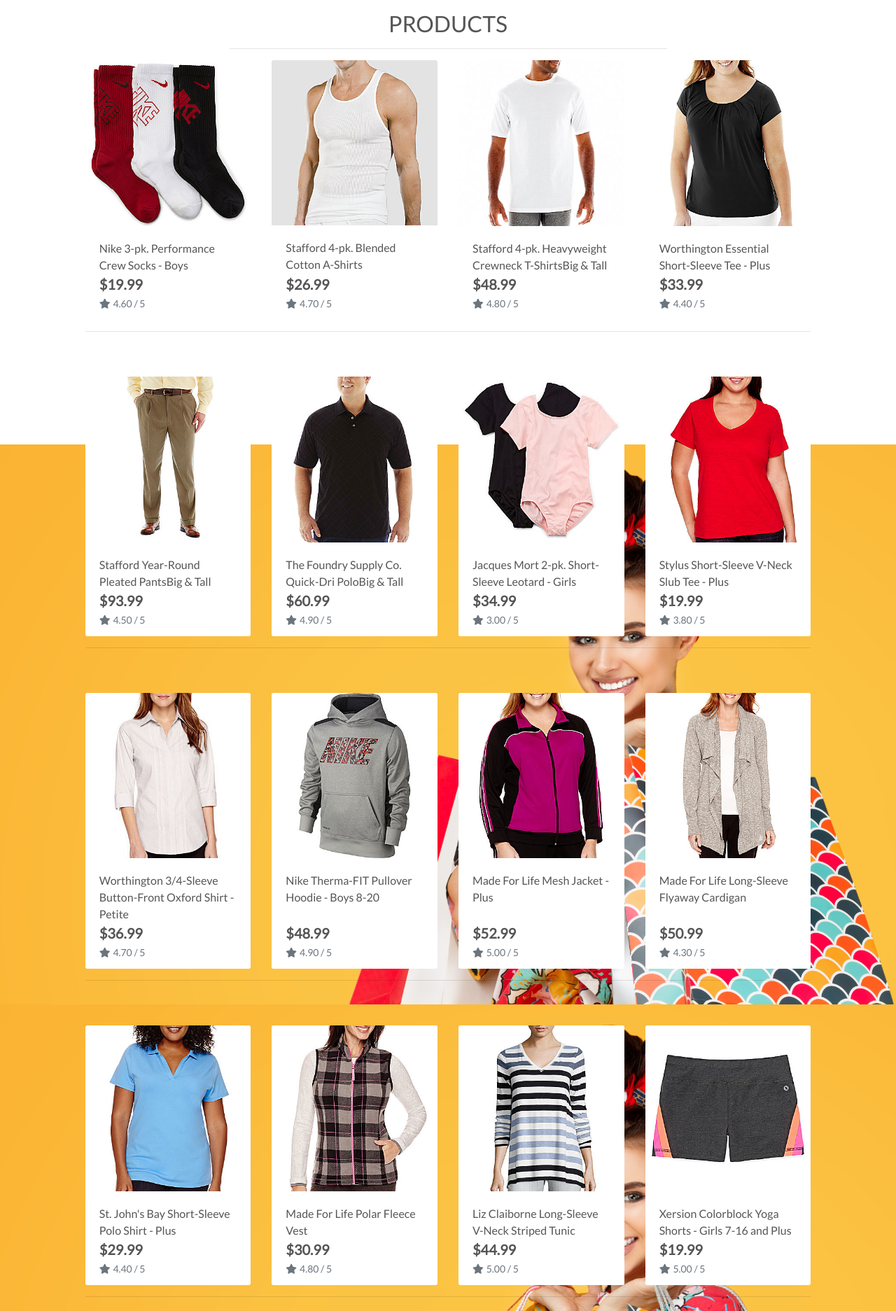
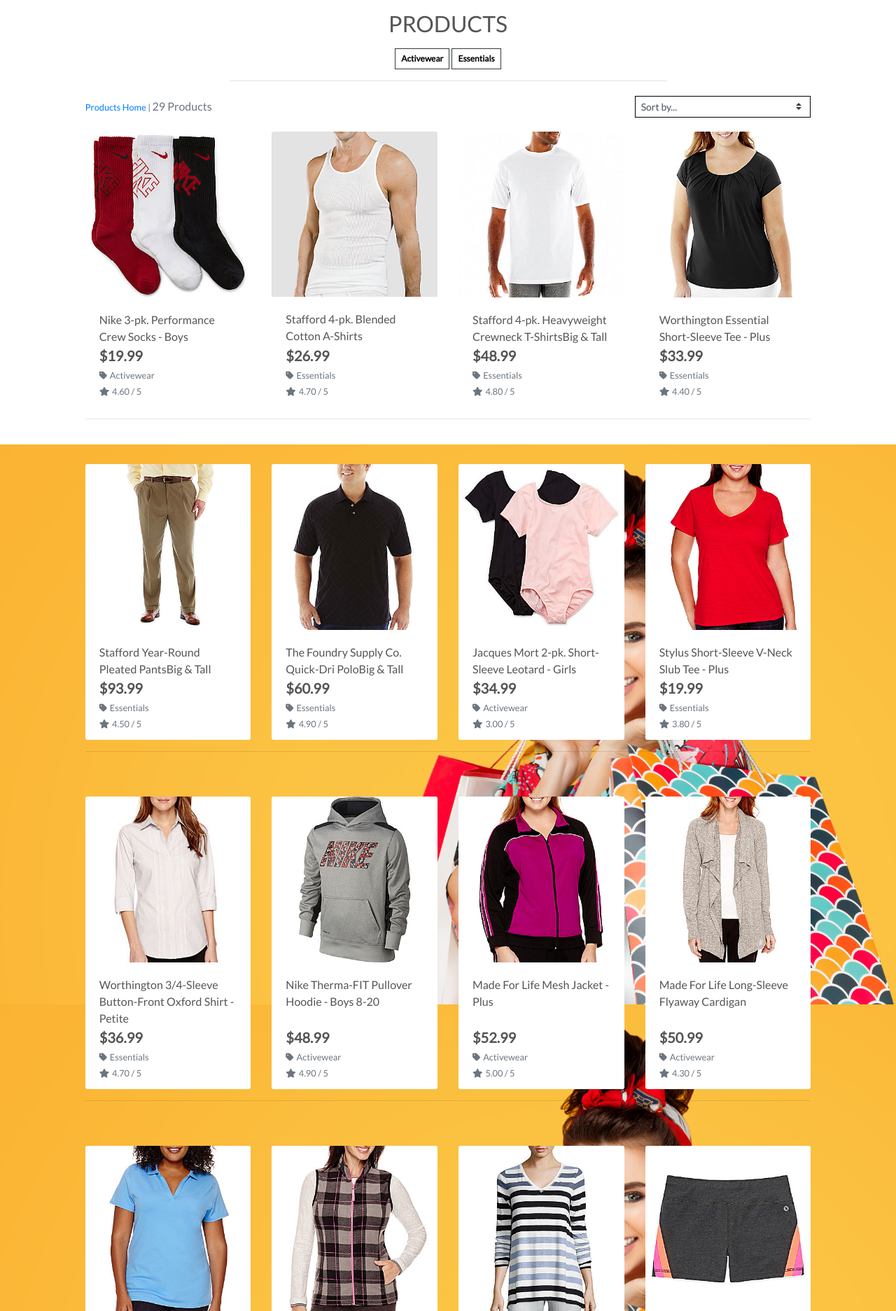
Before and after one commit to PPindel/boutique_ado_v1, a Django app: a page that uses templates/base.html in a window 1280 px wide. Shown: the part 165-2038 px from the top of the page at 70% size. Run offline with Django 3.2, Linux system fonts and the light colour scheme; data comes from the database, SQL or seed files in the repository; parts of the project's set-up code (start-up, migrations or seed data) failed here and were passed over; some libraries are stand-ins or nearby versions.

Commit message:
Add sorting and product counts to product page

```diff
--- a/boutique_ado/settings.py
+++ b/boutique_ado/settings.py
@@ -29,7 +29,7 @@
 # SECURITY WARNING: don't run with debug turned on in production!
 DEBUG = True
 
-ALLOWED_HOSTS = ['8000-ppindel-boutique-ado-v1-gy3g7t1p87.us2.codeanyapp.com']
+ALLOWED_HOSTS = ['8000-ppindel-boutiqueadov1-jl1xu9tus1q.ws-eu100.gitpod.io']
 
 
 # Application definition
--- a/products/models.py
+++ b/products/models.py
@@ -17,14 +17,12 @@
 
 
 class Product(models.Model):
-    category = models.ForeignKey(
-        'Category', null=True, blank=True, on_delete=models.SET_NULL)
+    category = models.ForeignKey('Category', null=True, blank=True, on_delete=models.SET_NULL)
     sku = models.CharField(max_length=254, null=True, blank=True)
     name = models.CharField(max_length=254)
     description = models.TextField()
     price = models.DecimalField(max_digits=6, decimal_places=2)
-    rating = models.DecimalField(
-        max_digits=6, decimal_places=2, null=True, blank=True)
+    rating = models.DecimalField(max_digits=6, decimal_places=2, null=True, blank=True)
     image_url = models.URLField(max_length=1024, null=True, blank=True)
     image = models.ImageField(null=True, blank=True)
 
--- a/products/templates/products/products.html
+++ b/products/templates/products/products.html
@@ -15,12 +15,41 @@
         <div class="row">
             <div class="col text-center mt-3">
                 <h2 class="logo-font">Products</h2>
+                {% for c in current_categories %}
+                    <a class="category-badge text-decoration-none" href="{% url 'products' %}?category={{ c.name }}">
+                        <span class="p-2 mt-2 badge badge-white text-black rounded-0 border border-dark">{{ c.friendly_name }}</span>
+                    </a>
+                {% endfor %}
                 <hr class="w-50 mb-1">
             </div>
         </div>
         <div class="row">
             <div class="product-container col-10 offset-1">
-            <div class="row mt-1 mb-2"></div>
+                <div class="row mt-1 mb-2">
+                    <div class="col-12 col-md-6 my-auto order-md-last d-flex justify-content-center justify-content-md-end">
+                        <div class="sort-select-wrapper w-50">
+                            <select id="sort-selector" class="custom-select custom-select-sm rounded-0 border border-{% if current_sorting != 'None_None' %}info{% else %}black{% endif %}">
+                                <option value="reset" {% if current_sorting == 'None_None' %}selected{% endif %}>Sort by...</option>
+                                <option value="price_asc" {% if current_sorting == 'price_asc' %}selected{% endif %}>Price (low to high)</option>
+                                <option value="price_desc" {% if current_sorting == 'price_desc' %}selected{% endif %}>Price (high to low)</option>
+                                <option value="rating_asc" {% if current_sorting == 'rating_asc' %}selected{% endif %}>Rating (low to high)</option>
+                                <option value="rating_desc" {% if current_sorting == 'rating_desc' %}selected{% endif %}>Rating (high to low)</option>
+                                <option value="name_asc" {% if current_sorting == 'name_asc' %}selected{% endif %}>Name (A-Z)</option>
+                                <option value="name_desc" {% if current_sorting == 'name_desc' %}selected{% endif %}>Name (Z-A)</option>
+                                <option value="category_asc" {% if current_sorting == 'category_asc' %}selected{% endif %}>Category (A-Z)</option>
+                                <option value="category_desc" {% if current_sorting == 'category_desc' %}selected{% endif %}>Category (Z-A)</option>
+                            </select>
+                        </div>
+                    </div>
+                    <div class="col-12 col-md-6 order-md-first">
+                        <p class="text-muted mt-3 text-center text-md-left">
+                            {% if search_term or current_categories or current_sorting != 'None_None' %}
+                                <span class="small"><a href="{% url 'products' %}">Products Home</a> | </span>
+                            {% endif %}
+                            {{ products|length }} Products{% if search_term %} found for <strong>"{{ search_term }}"</strong>{% endif %}
+                        </p>
+                    </div>
+                </div>
                 <div class="row">
                     {% for product in products %}
                         <div class="col-sm-6 col-md-6 col-lg-4 col-xl-3">
@@ -31,8 +60,7 @@
                                 </a>
                                 {% else %}
                                 <a href="{% url 'product_detail' product.id %}">
-                            <img class="card-img-top img-fluid" src="{{ MEDIA_URL }}noimage.png"
-                                alt="{{ product.name }}">
+                                    <img class="card-img-top img-fluid" src="{{ MEDIA_URL }}noimage.png" alt="{{ product.name }}">
                                 </a>
                                 {% endif %}
                                 <div class="card-body pb-0">
@@ -42,9 +70,15 @@
                                     <div class="row">
                                         <div class="col">
                                             <p class="lead mb-0 text-left font-weight-bold">${{ product.price }}</p>
+                                            {% if product.category %}
+                                            <p class="small mt-1 mb-0">
+                                                <a class="text-muted" href="{% url 'products' %}?category={{ product.category.name }}">
+                                                    <i class="fas fa-tag mr-1"></i>{{ product.category.friendly_name }}
+                                                </a>
+                                            </p>
+                                            {% endif %}
                                             {% if product.rating %}
-                                    <small class="text-muted"><i class="fas fa-star mr-1"></i>{{ product.rating }} /
-                                        5</small>
+                                                <small class="text-muted"><i class="fas fa-star mr-1"></i>{{ product.rating }} / 5</small>
                                             {% else %}
                                                 <small class="text-muted">No Rating</small>
                                             {% endif %}
--- a/products/views.py
+++ b/products/views.py
@@ -4,7 +4,6 @@
 from .models import Product, Category
 
 # Create your views here.
-
 
 def all_products(request):
     """ A view to show all products, including sorting and search queries """
@@ -22,7 +21,8 @@
             if sortkey == 'name':
                 sortkey = 'lower_name'
                 products = products.annotate(lower_name=Lower('name'))
-
+            if sortkey == 'category':
+                sortkey = 'category__name'
             if 'direction' in request.GET:
                 direction = request.GET['direction']
                 if direction == 'desc':
@@ -37,12 +37,10 @@
         if 'q' in request.GET:
             query = request.GET['q']
             if not query:
-                messages.error(
-                    request, "You didn't enter any search criteria!")
+                messages.error(request, "You didn't enter any search criteria!")
                 return redirect(reverse('products'))
 
-            queries = Q(name__icontains=query) | Q(
-                description__icontains=query)
+            queries = Q(name__icontains=query) | Q(description__icontains=query)
             products = products.filter(queries)
 
     current_sorting = f'{sort}_{direction}'
--- a/static/css/base.css
+++ b/static/css/base.css
@@ -70,6 +70,11 @@
 	z-index: -1;
 }
 
+a.category-badge > span.badge:hover {
+    background: #212529 !important;
+    color: #fff !important;
+}
+
 /* -------------------------------- Media Queries */
 
 /* Slightly larger container on xl screens */
--- a/templates/base.html
+++ b/templates/base.html
@@ -2,7 +2,6 @@
 
 <!doctype html>
 <html lang="en">
-
   <head>
 
     {% block meta %}
@@ -15,11 +14,8 @@
     {% endblock %}
 
     {% block corecss %}
-    <link rel="stylesheet" href="https://cdn.jsdelivr.net/npm/bootstrap@4.6.2/dist/css/bootstrap.min.css"
-        integrity="sha384-xOolHFLEh07PJGoPkLv1IbcEPTNtaed2xpHsD9ESMhqIYd0nLMwNLD69Npy4HI+N" crossorigin="anonymous">
-    <link rel="preconnect" href="https://fonts.googleapis.com">
-    <link rel="preconnect" href="https://fonts.gstatic.com" crossorigin>
-    <link href="https://fonts.googleapis.com/css2?family=Lato&display=swap" rel="stylesheet">
+        <link rel="stylesheet" href="https://stackpath.bootstrapcdn.com/bootstrap/4.4.1/css/bootstrap.min.css" integrity="sha384-Vkoo8x4CGsO3+Hhxv8T/Q5PaXtkKtu6ug5TOeNV6gBiFeWPGFN9MuhOf23Q9Ifjh" crossorigin="anonymous">
+        <link rel="stylesheet" href="https://fonts.googleapis.com/css?family=Lato&display=swap">
         <link rel="stylesheet" href="{% static 'css/base.css' %}">
     {% endblock %}
 
@@ -27,12 +23,10 @@
     {% endblock %}
 
     {% block corejs %}
-    <script src="https://kit.fontawesome.com/0399782477.js" crossorigin="anonymous"></script>
-    <script src="https://cdn.jsdelivr.net/npm/jquery@3.5.1/dist/jquery.min.js"
-        integrity="sha256-9/aliU8dGd2tb6OSsuzixeV4y/faTqgFtohetphbbj0=" crossorigin="anonymous"></script>
-    <script src="https://cdn.jsdelivr.net/npm/bootstrap@4.6.2/dist/js/bootstrap.bundle.min.js"
-        integrity="sha384-Fy6S3B9q64WdZWQUiU+q4/2Lc9npb8tCaSX9FK7E8HnRr0Jz8D6OP9dO5Vg3Q9ct"
-        crossorigin="anonymous"></script>
+        <script src="https://kit.fontawesome.com/e9c73d7092.js" crossorigin="anonymous"></script>
+        <script src="https://code.jquery.com/jquery-3.4.1.slim.min.js" integrity="sha384-J6qa4849blE2+poT4WnyKhv5vZF5SrPo0iEjwBvKU7imGFAV0wwj1yYfoRSJoZ+n" crossorigin="anonymous"></script>
+        <script src="https://cdn.jsdelivr.net/npm/popper.js@1.16.0/dist/umd/popper.min.js" integrity="sha384-Q6E9RHvbIyZFJoft+2mJbHaEWldlvI9IOYy5n3zV9zzTtmI3UksdQRVvoxMfooAo" crossorigin="anonymous"></script>
+        <script src="https://stackpath.bootstrapcdn.com/bootstrap/4.4.1/js/bootstrap.min.js" integrity="sha384-wfSDF2E50Y2D1uUdj0O3uMBJnjuUD4Ih7YwaYd1iqfktj0Uod8GCExl3Og8ifwB6" crossorigin="anonymous"></script>
     {% endblock %}
 
     {% block extra_js %}
@@ -40,9 +34,7 @@
 
     <title>Boutique Ado {% block extra_title %}{% endblock %}</title>
   </head>
-
   <body>
-
     <header class="container-fluid fixed-top">
         <div id="topnav" class="row bg-white pt-lg-2 d-none d-lg-flex">
             <div class="col-12 col-lg-4 my-auto py-1 py-lg-0 text-center text-lg-left">
@@ -53,8 +45,7 @@
             <div class="col-12 col-lg-4 my-auto py-1 py-lg-0">
                 <form method="GET" action="{% url 'products' %}">
                     <div class="input-group w-100">
-                        <input class="form-control border border-black rounded-0" type="text" name="q"
-                            placeholder="Search our site">
+                        <input class="form-control border border-black rounded-0" type="text" name="q" placeholder="Search our site">
                         <div class="input-group-append">
                             <button class="form-control btn btn-black border border-black rounded-0" type="submit">
                                 <span class="icon">
@@ -68,8 +59,7 @@
             <div class="col-12 col-lg-4 my-auto py-1 py-lg-0">
                 <ul class="list-inline list-unstyled text-center text-lg-right my-0">
                     <li class="list-inline-item dropdown">
-                        <a class="text-black nav-link" href="#" id="user-options" data-toggle="dropdown"
-                            aria-haspopup="true" aria-expanded="false">
+                        <a class="text-black nav-link" href="#" id="user-options" data-toggle="dropdown" aria-haspopup="true" aria-expanded="false">
                             <div class="text-center">
                                 <div><i class="fas fa-user fa-lg"></i></div>
                                 <p class="my-0">My Account</p>
@@ -89,8 +79,7 @@
                         </div>
                     </li>
                     <li class="list-inline-item">
-                        <a class="{% if grand_total %}text-info font-weight-bold{% else %}text-black{% endif %} nav-link"
-                            href="">
+                        <a class="{% if grand_total %}text-info font-weight-bold{% else %}text-black{% endif %} nav-link" href="">
                             <div class="text-center">
                                 <div><i class="fas fa-shopping-bag fa-lg"></i></div>
                                 <p class="my-0">
@@ -108,8 +97,7 @@
         </div>
         <div class="row bg-white">
             <nav class="navbar navbar-expand-lg navbar-light w-100">
-                <button class="navbar-toggler" type="button" data-toggle="collapse" data-target="#main-nav"
-                    aria-controls="main-nav" aria-expanded="false" aria-label="Toggle navigation">
+                <button class="navbar-toggler" type="button" data-toggle="collapse" data-target="#main-nav" aria-controls="main-nav" aria-expanded="false" aria-label="Toggle navigation">
                     <span class="navbar-toggler-icon"></span>
                 </button>
                 {% include 'includes/mobile-top-header.html' %}
@@ -123,10 +111,8 @@
         </div>
     </header>
 
-    {% if messages%}
-    <div class="message-container">
-
-    </div>
+    {% if messages %}
+        <div class="message-container"></div>
     {% endif %}
 
     {% block page_header %}
@@ -138,6 +124,6 @@
     {% block postloadjs %}
     {% endblock %}
 
+
   </body>
-
 </html>
```
Also changed, not shown: products/templates/products/product_detail.html (+7 -0 lines), templates/includes/main-nav.html (+7 -14 lines), templates/includes/mobile-top-header.html (+4 -8 lines), .gitpod.yml (added), products/migrations/0002_alter_category_options.py (added). Lines whose indentation alone changed are shown as unchanged.
